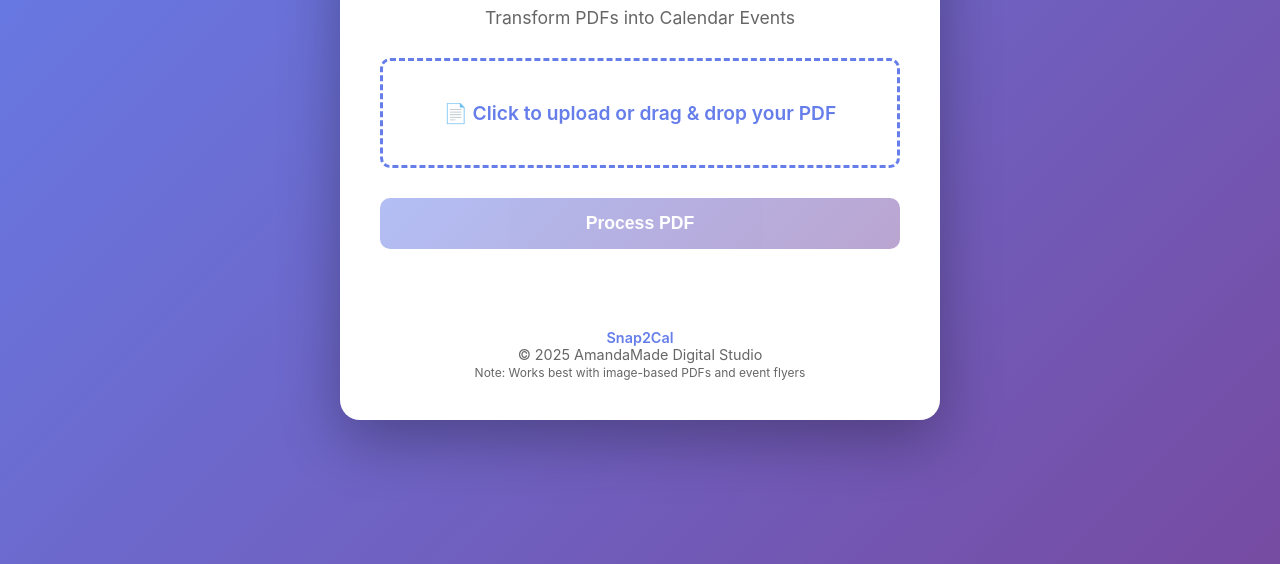
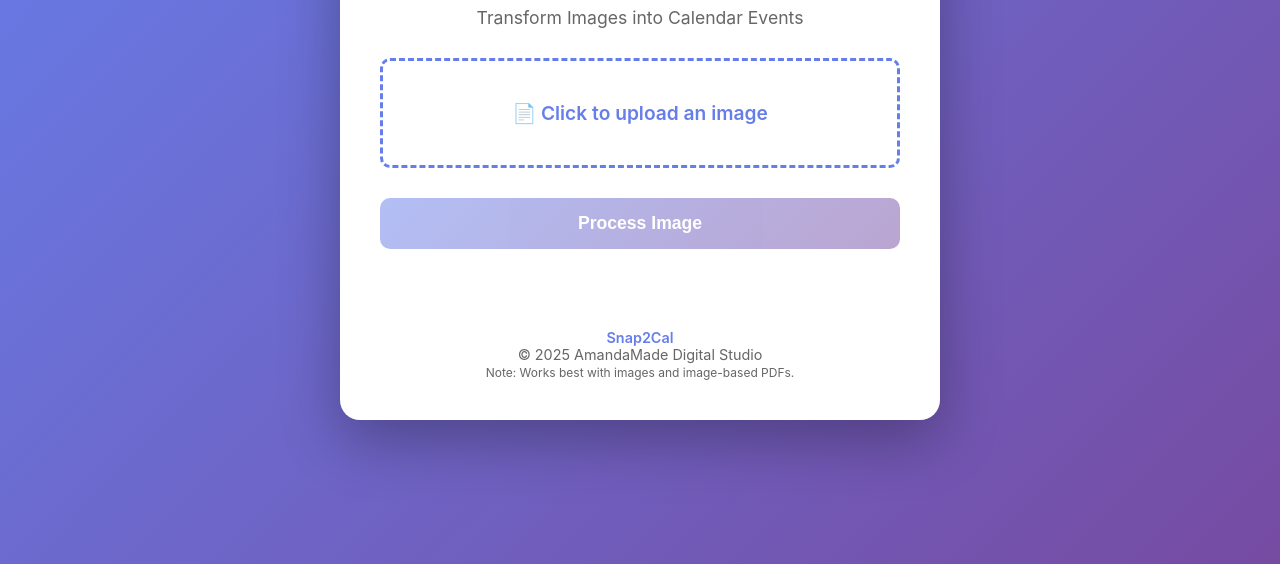
Before and after one commit to mominthefog/Snap2Cal, a website: page index.html in a window 1280 px wide. Shown: the part 236-800 px from the top of the page. Drawn offline with Linux system fonts and the light colour scheme.

Commit message:
Update copy: change title tagline and subtitle text

```diff
--- a/index.html
+++ b/index.html
@@ -3,7 +3,7 @@
 <head>
     <meta charset="UTF-8">
     <meta name="viewport" content="width=device-width, initial-scale=1.0">
-    <title>Snap2Cal - PDF to Google Calendar</title>
+    <title>Snap2Cal - One Snap. Zero Mental Load.</title>
     <script src="https://accounts.google.com/gsi/client" async defer></script>
     <style>
         * {
@@ -182,7 +182,7 @@
 <body>
     <div class="container">
         <h1>Snap2Cal</h1>
-        <p class="subtitle">Transform PDFs into Calendar Events</p>
+        <p class="subtitle">Transform Images into Calendar Events</p>
 
         <div id="googleSignIn"></div>
         <div id="signedInInfo" class="signed-in-info" style="display: none;"></div>
@@ -190,11 +190,11 @@
         <div class="upload-section" id="uploadSection">
             <input type="file" id="fileInput" accept=".pdf,image/*">
             <label for="fileInput" class="upload-label">
-                📄 Click to upload or drag & drop your PDF
+                📄 Click to upload an image
             </label>
         </div>
 
-        <button id="processBtn" disabled>Process PDF</button>
+        <button id="processBtn" disabled>Process Image</button>
         <button id="addToCalendarBtn" style="display: none;">Add Events to Calendar</button>
 
         <div id="status"></div>
@@ -203,7 +203,7 @@
         <div class="footer">
             <strong class="footer-company">Snap2Cal</strong><br>
             © 2025 AmandaMade Digital Studio<br>
-            <small>Note: Works best with image-based PDFs and event flyers</small>
+            <small>Note: Works best with images and image-based PDFs.</small>
         </div>
     </div>
 
```
